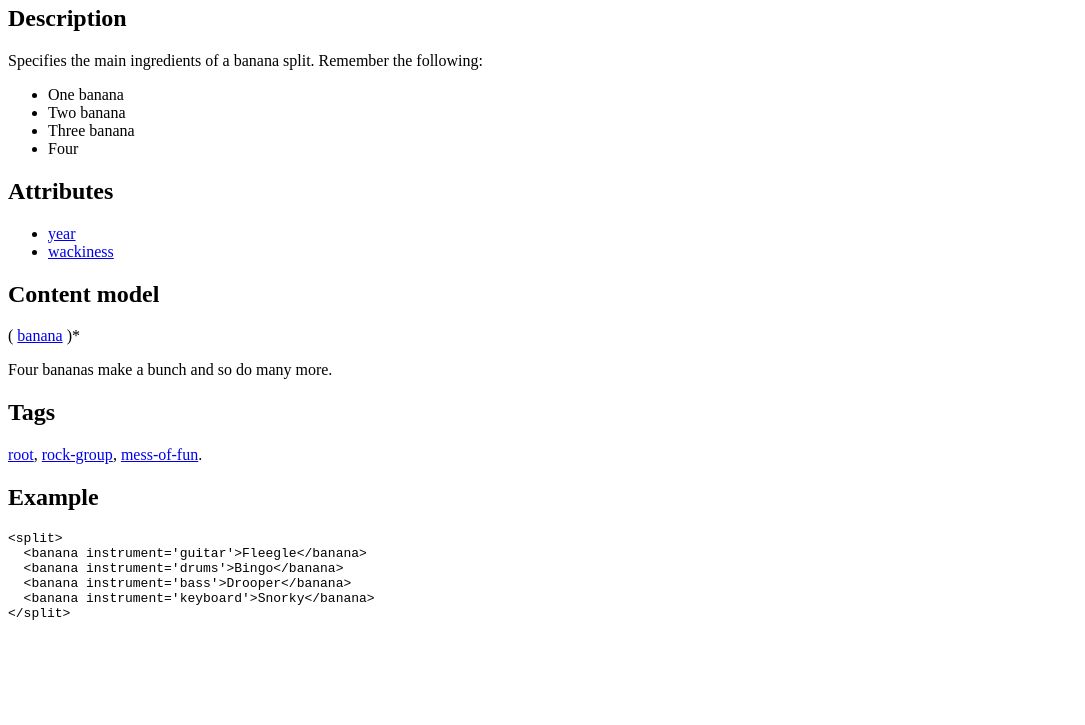
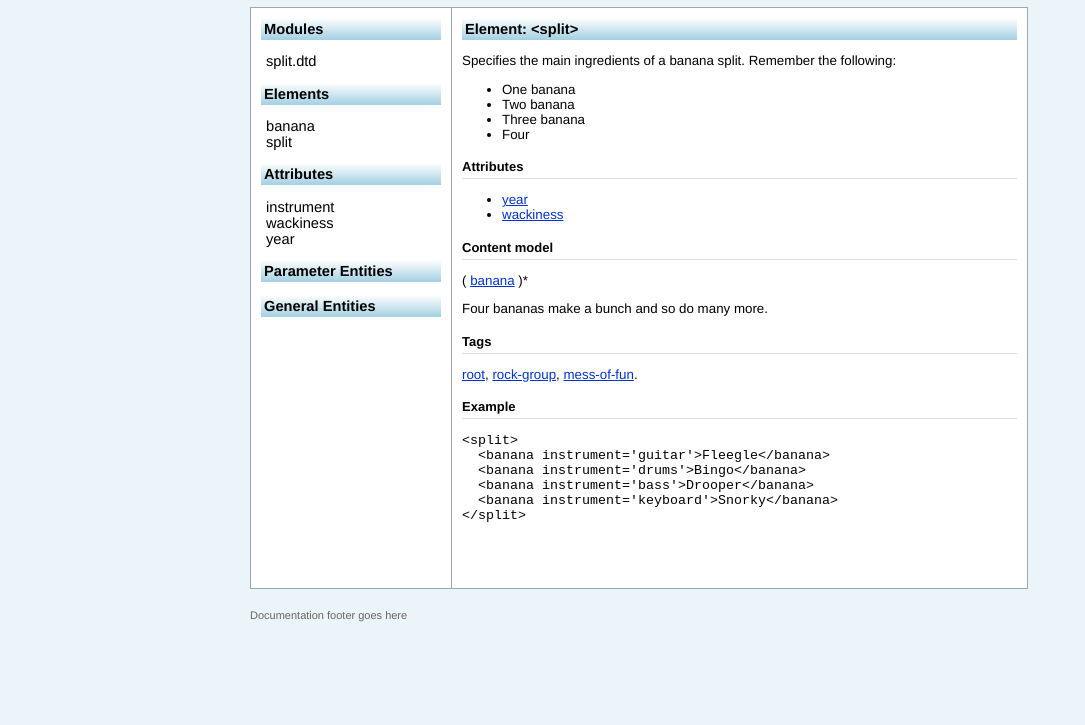
Before and after one commit to Klortho/DtdAnalyzer, a plain HTML site: page etc/jatscon2012/split-documentation.html in a window 1280 px wide. Shown: the part 75-800 px from the top of the page, without its empty margins (0-1085 px from the left). Drawn offline with Linux system fonts and the light colour scheme.

Commit message:
Add documentation samples

```diff
--- /dev/null
+++ b/etc/jatscon2012/documentation.css
@@ -0,0 +1,118 @@
+body{
+  font-family: Helvetica, Arial, sans-serif;
+  font-size: 10pt;
+  margin: 0;
+  padding: 0;
+  background-color: #EBF4F8;
+}
+
+input, form, textarea,
+h1, h2, h3, h4, h5, h6
+{
+  margin: 0;
+  padding: 0;
+}
+h1 {
+  font-size: 22px;
+  font-family: Georgia;
+}
+h2 {
+  font-size: 14px;
+  color: #999999;
+}
+h3 {
+  font-size: 13px;
+  border-bottom: solid 1px #DEDEDE;
+  padding: 4px 0;
+  margin-bottom: 10px;
+}
+
+a:link, a:visited{
+  color:#0033CC;
+}
+a:hover{
+  text-decoration:none;
+}
+
+/* Layout */
+
+#container{
+  margin: 0 auto;
+  padding: 0;
+  width: 780px;
+}
+
+#head {
+  margin: 0;
+  padding: 15px;
+  width: auto;
+  display: block;
+  height: 40px;
+  background-color: white;
+  border: 1px solid #98AAB1;
+}
+
+#main{
+  width: auto;
+  display: block;
+  padding: 10px 0;
+}
+#toc {
+  width: 180px;
+  padding: 10px;
+  margin-right: 0;
+  float: left;
+  background-color: white;
+  border-top: 1px solid #98AAB1;
+  border-left: 1px solid #98AAB1;
+  border-bottom: 1px solid #98AAB1;
+  height: 560px;
+}
+#maincontent{
+  width: 555px;
+  padding: 10px;
+  border: 1px solid #98AAB1;
+  float: left;
+  background-color: white;
+  height: 560px;
+}
+
+div.spacer{
+  clear: both;
+  height: 10px;
+  display: block;
+}
+
+#footer{
+  width: auto;
+  display: block;
+  padding: 10px 0;
+  font-size: 11px;
+  color: #666666;
+}
+
+h2 {
+  font-size: 11pt;
+  color: black;
+  background-color: #98AAB1;
+  padding: 3px;
+
+background: #ffffff; /* Old browsers */
+background: -moz-linear-gradient(top, #ffffff 0%, #a3d0e2 100%); /* FF3.6+ */
+background: -webkit-gradient(linear, left top, left bottom, color-stop(0%,#ffffff), color-stop(100%,#a3d0e2)); /* Chrome,Safari4+ */
+background: -webkit-linear-gradient(top, #ffffff 0%,#a3d0e2 100%); /* Chrome10+,Safari5.1+ */
+background: -o-linear-gradient(top, #ffffff 0%,#a3d0e2 100%); /* Opera 11.10+ */
+background: -ms-linear-gradient(top, #ffffff 0%,#a3d0e2 100%); /* IE10+ */
+background: linear-gradient(to bottom, #ffffff 0%,#a3d0e2 100%); /* W3C */
+filter: progid:DXImageTransform.Microsoft.gradient( startColorstr='#ffffff', endColorstr='#a3d0e2',GradientType=0 ); /* IE6-9 */
+}
+
+#toc ul {
+  list-style-type: none;
+  padding-left: 5px;
+}
+#toc a {
+  text-decoration: none;
+  color: black;
+  font-size: 110%;
+}
--- a/etc/jatscon2012/split-documentation.html
+++ b/etc/jatscon2012/split-documentation.html
@@ -1,10 +1,53 @@
 <!DOCTYPE html SYSTEM "http://www.w3.org/TR/xhtml1/DTD/xhtml1-transitional.dtd">
 <html xmlns="http://www.w3.org/1999/xhtml">
-  <head><title></title></head>
+  <head>
+    <title>Banana Splits DTD, &lt;split></title>
+    <link rel='stylesheet' type='text/css' href='documentation.css' />
+  </head>
   <body>
-    <h1>Element:  &lt;split></h1>
+    <div id='container'>
+      <div id="head">
+        <h1>Banana Splits DTD, Sample Documentation</h1>
+      </div>
+      <div id='main'>
+        <div id='toc'>
+          <div class='collapsible'>
+            <h2>Modules</h2>
+            <ul>
+              <li><a href='mod-split.dtd.html'>split.dtd</a></li>
+            </ul>
+          </div>
+          <div class='collapsible'>
+            <h2>Elements</h2>
+            <ul>
+              <li><a href='elem-banana.html'>banana</a></li>
+              <li><a href='elem-split.html'>split</a></li>
+            </ul>
+          </div>
+          <div class='collapsible'>
+            <h2>Attributes</h2>
+            <ul>
+              <li><a href='attr-instrument'>instrument</a></li>
+              <li><a href='attr-wackiness'>wackiness</a></li>
+              <li><a href='attr-year'>year</a></li>
+            </ul>
+          </div>
+          <div class='collapsible'>
+            <h2>Parameter Entities</h2>
+            <ul>
+              <li><a href=''></a></li>
+            </ul>
+          </div>
+          <div class='collapsible'>
+            <h2>General Entities</h2>
+            <ul>
+              <li><a href=''></a></li>
+            </ul>
+          </div>
+        </div>
+        <div id='maincontent'>
+          <h2>Element:  &lt;split></h2>
           <div class='note'>
-      <h2>Description</h2>
             <p>Specifies the main ingredients of a banana split.
               Remember the following:</p>
             <ul>
@@ -15,24 +58,21 @@
             </ul>
           </div>
           <div class='attributes'>
-      <h2>Attributes</h2>
+            <h3>Attributes</h3>
             <ul>
               <li><a href='attr-year.html'>year</a></li>
               <li><a href='attr-wackiness'>wackiness</a></li>
             </ul>
           </div>
           <div class='model'>
-      <h2>Content model</h2>
+            <h3>Content model</h3>
             <p>
               ( <a href='elem-banana.html'>banana</a> )*
             </p>
             <p>Four bananas make a bunch and so do many more.</p>
           </div>
-    <div>
-
-    </div>
           <div class='tags'>
-      <h2>Tags</h2>
+            <h3>Tags</h3>
             <p>
               <a href='tag-root.html'>root</a>,
               <a href='tag-rock-group.html'>rock-group</a>,
@@ -40,14 +80,20 @@
             </p>
           </div>
           <div class='example'>
-      <h2>Example</h2>
+            <h3>Example</h3>
     <pre><code>&lt;split&gt;
   &lt;banana instrument='guitar'&gt;Fleegle&lt;/banana&gt;
   &lt;banana instrument='drums'&gt;Bingo&lt;/banana&gt;
   &lt;banana instrument='bass'&gt;Drooper&lt;/banana&gt;
   &lt;banana instrument='keyboard'&gt;Snorky&lt;/banana&gt;
-&lt;/split&gt;
-</code></pre>
+&lt;/split&gt;</code></pre>
+          </div>
+
+        </div>
+      </div>
+      <div class="spacer"></div>
+      <div id="footer">Documentation footer goes here</div>
     </div>
   </body>
+
 </html>
```
Also changed, not shown: etc/jatscon2012/sample-doc-snap.png (added). Lines whose indentation alone changed are shown as unchanged.
